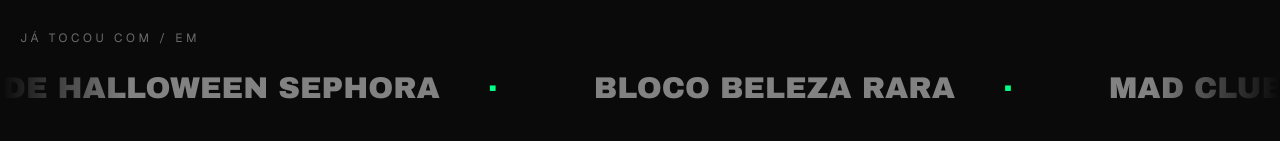
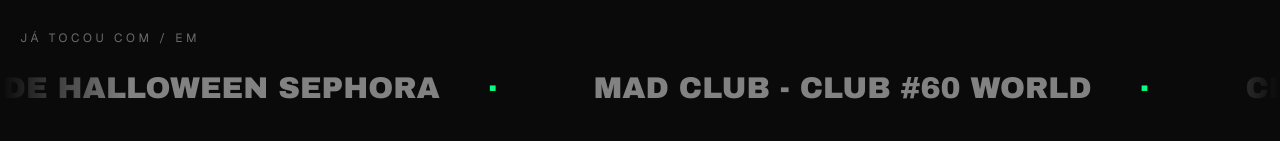
Before and after one commit to luanpoffo/luanpoffo-site, a Next.js app: page / in a window 1280 px wide. Shown: the part 811-952 px from the top of the page. Built offline with nearby package versions, Linux system fonts and the light colour scheme; no server answers.

Commit message:
Update social-proof.tsx

```diff
--- a/components/social-proof.tsx
+++ b/components/social-proof.tsx
@@ -1,6 +1,5 @@
 const NAMES = [
   "Baile de Halloween Sephora",
-  "Bloco Beleza Rara",
   "MAD CLUB - CLUB #60 WORLD",
   "Chá da Anitta",
   "Dubdogz",
@@ -10,6 +9,7 @@
   "Tour Chá da Alice EUA",
   "Eurotour 2026",
   "Pedro Sampaio",
+  "Bloco Beleza Rara",
 
 ];
 
```
